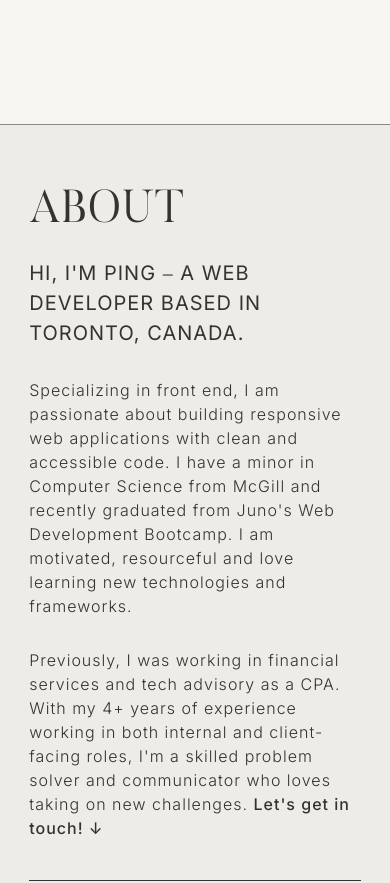
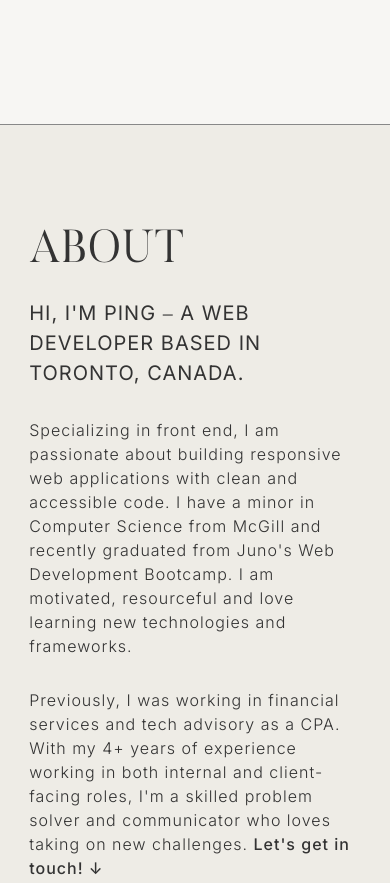
Before and after one commit to pinggyu/my-portfolio, a plain HTML site: page index.html in a window 390 px wide. Shown: the part 720-1603 px from the top of the page. Drawn offline with nearby package versions, Linux system fonts and the light colour scheme.

```diff
--- a/styles/sass/partials/_main.scss
+++ b/styles/sass/partials/_main.scss
@@ -4,7 +4,7 @@
 
 section {
     border-top: 1px solid var(--color-gray-1);
-    padding: clamp(3rem, 5vw, 5rem) 0;
+    padding: 5rem 0;
 }
 
 .sectionTitle {
```
Also changed, not shown: styles/styles.css.
